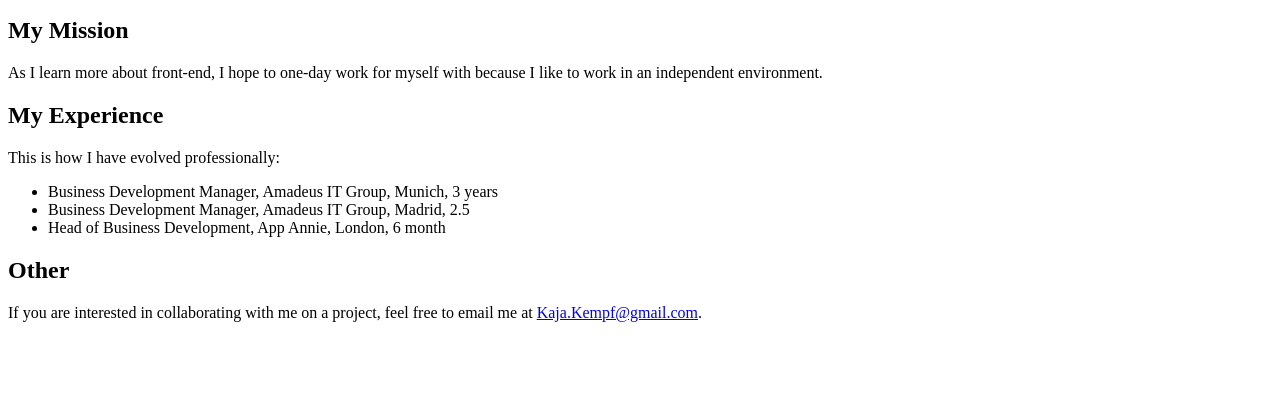
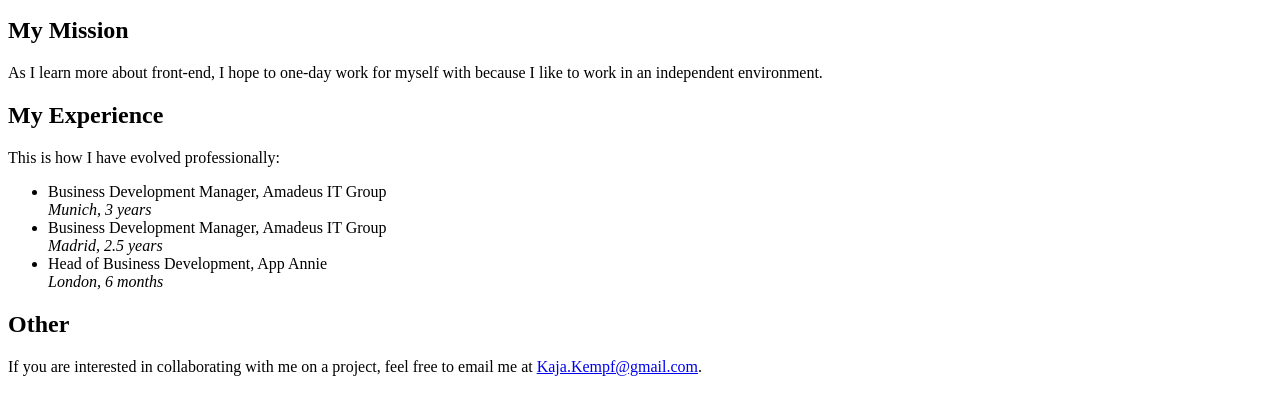
Before and after one commit to ringitup/ringitup.github.io, a plain HTML site: page unit1/index.html in a window 1280 px wide. Shown: the part 87-502 px from the top of the page. Drawn offline with Linux system fonts and the light colour scheme.

Commit message:
Added some italic

```diff
--- a/unit1/index.html
+++ b/unit1/index.html
@@ -11,12 +11,12 @@
 <h2> My Experience</h2>
 <p>This is how I have evolved professionally:</p>
 <ul>
-  <li>Business Development Manager, Amadeus IT Group,
-  	Munich, 3 years</li>
-  <li>Business Development Manager, Amadeus IT Group,
-  	Madrid, 2.5</li>
-  <li>Head of Business Development, App Annie,
-  	London, 6 month</li>
+  <li>Business Development Manager, Amadeus IT Group</li>
+  	<i>Munich, 3 years</i>
+  <li>Business Development Manager, Amadeus IT Group</li>
+  	<i>Madrid, 2.5 years</i>
+  <li>Head of Business Development, App Annie</li>
+  	<i>London, 6 months</i>
 </ul>
 <h2>Other</h2>
 <p>If you are interested in collaborating with me on a project, feel free to email me at <a href="mailto:Kaja.Kempf@gmail.com">Kaja.Kempf@gmail.com</a>.</p>
```
